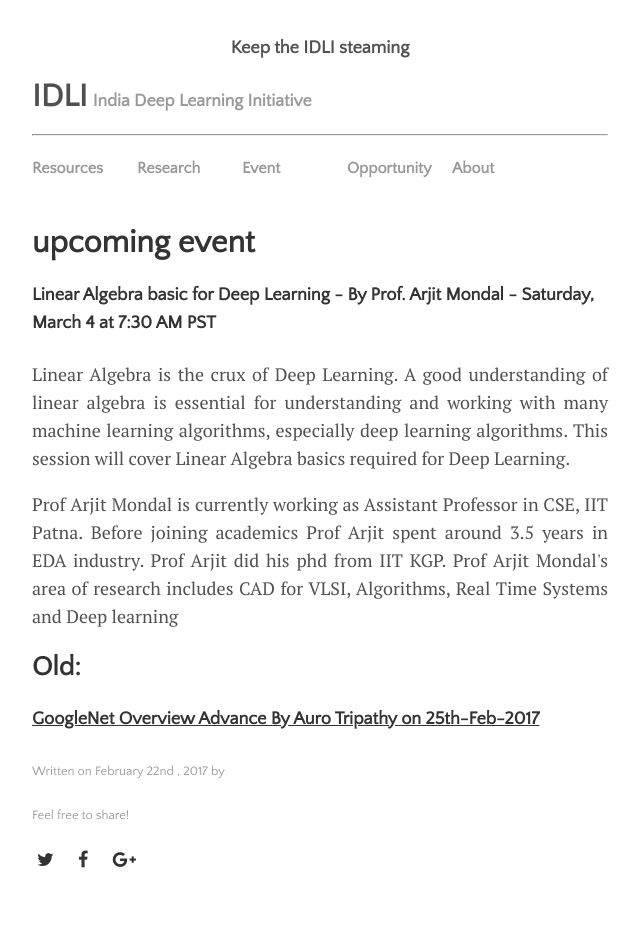
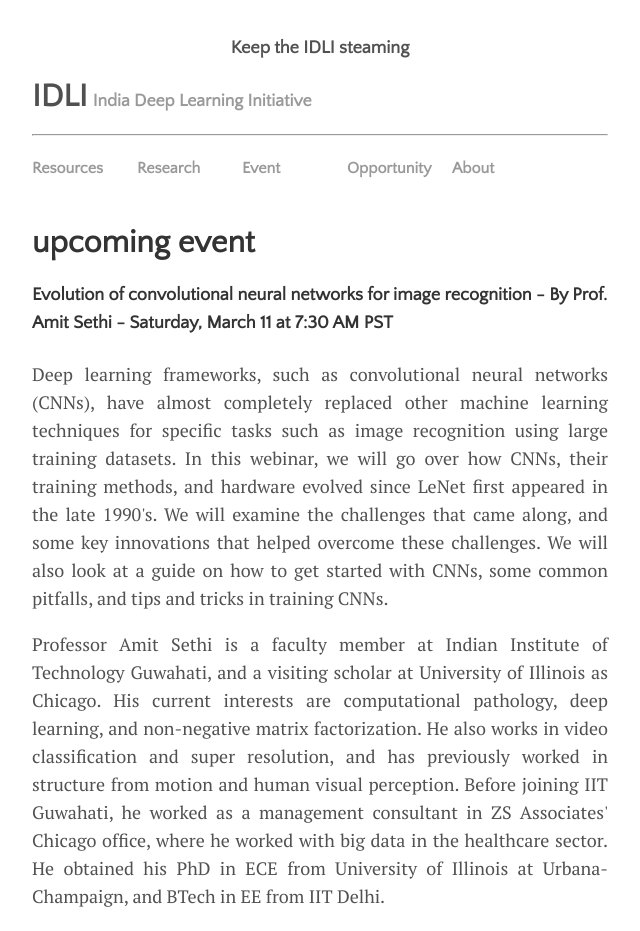
Before and after one commit to IndiaDeepLearningInitiative-IDLI/IndiaDeepLearningInitiative-IDLI.github.io, a Jekyll site: the page built from _upcomming/2017-02-22-Upcomming events.md, in a window 1280 px wide and 1400 px high. Shown: the top 931 px of the window, without its empty margins (320-960 px from the left). Built offline with Jekyll 4.4.1, drawn with Linux system fonts in a browser that asks for light colours; nearby versions of some CDN libraries; comment, search, counter and statistics services are not loaded; some of the changed text lies outside the part shown.

Commit message:
Update 2017-02-22-Upcomming events.md

```diff
--- a/_upcomming/2017-02-22-Upcomming events.md
+++ b/_upcomming/2017-02-22-Upcomming events.md
@@ -3,14 +3,16 @@ layout: post
 title: upcoming event
 ---
 
-#### Linear Algebra basic for Deep Learning - By Prof. Arjit Mondal - Saturday, March 4 at 7:30 AM PST
+#### Evolution of convolutional neural networks for image recognition - By Prof. Amit Sethi - Saturday, March 11 at 7:30 AM PST
 
-<p style="text-align: justify;">Linear Algebra is the crux of Deep Learning. A good understanding of linear algebra is essential for understanding and working with many machine learning algorithms, especially deep learning algorithms. This session will cover Linear Algebra basics required for Deep Learning.</p>
+<p style="text-align: justify;">Deep learning frameworks, such as convolutional neural networks (CNNs), have almost completely replaced other machine learning techniques for specific tasks such as image recognition using large training datasets. In this webinar, we will go over how CNNs, their training methods, and hardware evolved since LeNet first appeared in the late 1990's. We will examine the challenges that came along, and some key innovations that helped overcome these challenges. We will also look at a guide on how to get started with CNNs, some common pitfalls, and tips and tricks in training CNNs.</p>
 
-<p style="text-align: justify;">Prof Arjit Mondal is currently working as Assistant Professor in CSE, IIT Patna. Before joining academics Prof Arjit spent around 3.5 years in EDA industry. Prof Arjit did his phd from IIT KGP. Prof Arjit Mondal's area of research includes CAD for VLSI, Algorithms, Real Time Systems and Deep learning</p>
+<p style="text-align: justify;">Professor Amit Sethi is a faculty member at Indian Institute of Technology Guwahati, and a visiting scholar at University of Illinois as Chicago. His current interests are computational pathology, deep learning, and non-negative matrix factorization. He also works in video classification and super resolution, and has previously worked in structure from motion and human visual perception. Before joining IIT Guwahati, he worked as a management consultant in ZS Associates' Chicago office, where he worked with big data in the healthcare sector. He obtained his PhD in ECE from University of Illinois at Urbana-Champaign, and BTech in EE from IIT Delhi.</p>
 
 
 
 ## Old:
 
+#### [Linear Algebra basic for Deep Learning - By Prof. Arjit Mondal](http://idli.group/session/2017-03-04-Overview-of-linear-algebra/)
+
 #### [GoogleNet Overview Advance By Auro Tripathy on 25th-Feb-2017](https://indiadeeplearninginitiative-idli.github.io/session/2017-02-25-GoogleNet-Overview/)
```
